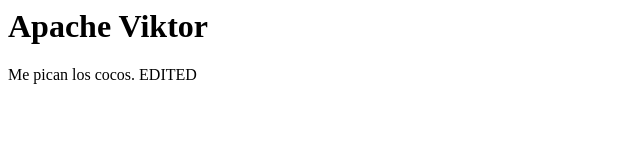
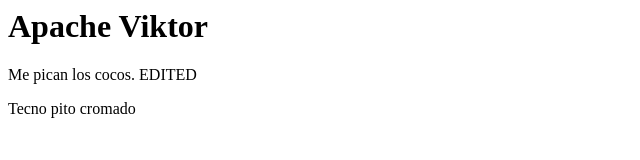
Before and after one commit to Nokia2k/pagina_web, a plain HTML site: page index.html in a window 1280 px wide. Shown: the whole page, without its empty margins (0-640 px from the left). Drawn offline with Linux system fonts and the light colour scheme.

Commit message:
Update index.html

```diff
--- a/index.html
+++ b/index.html
@@ -7,5 +7,8 @@
     <p>
       Me pican los cocos. EDITED
     </p>
+    <p>
+      Tecno pito cromado
+    </p>
   </body>
 </html>
```
